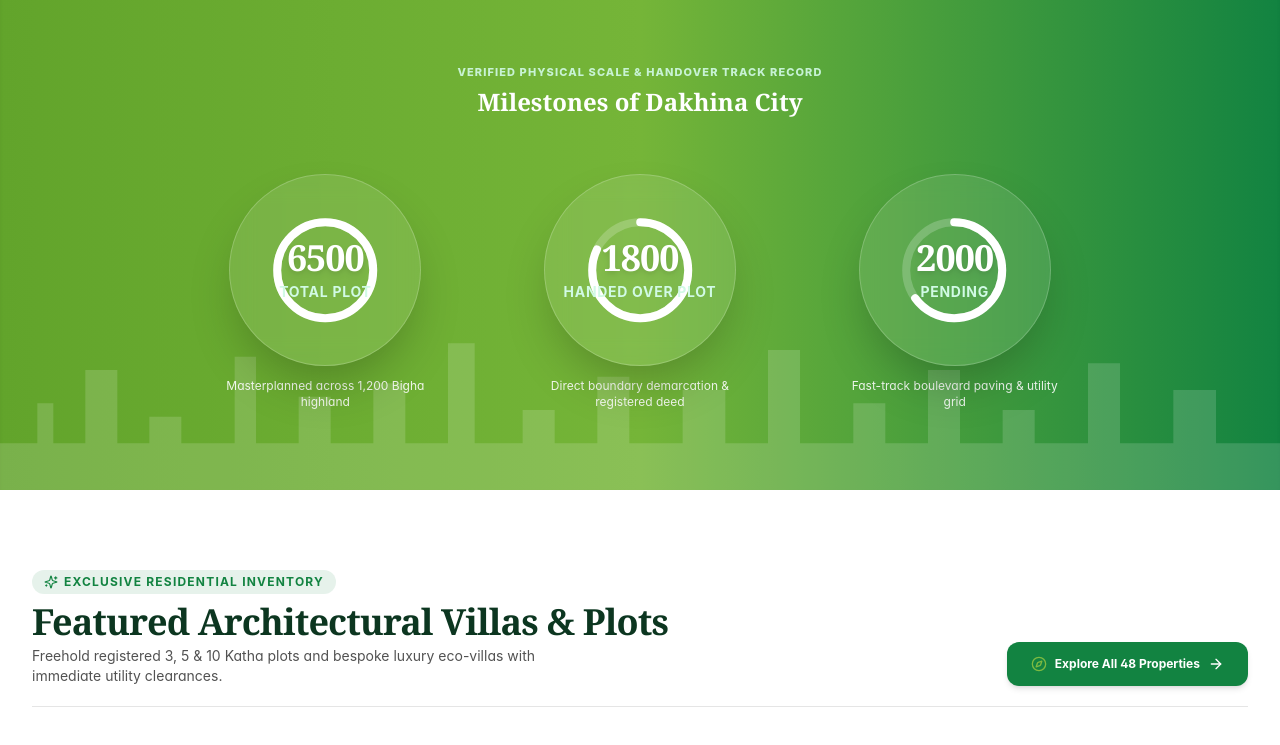
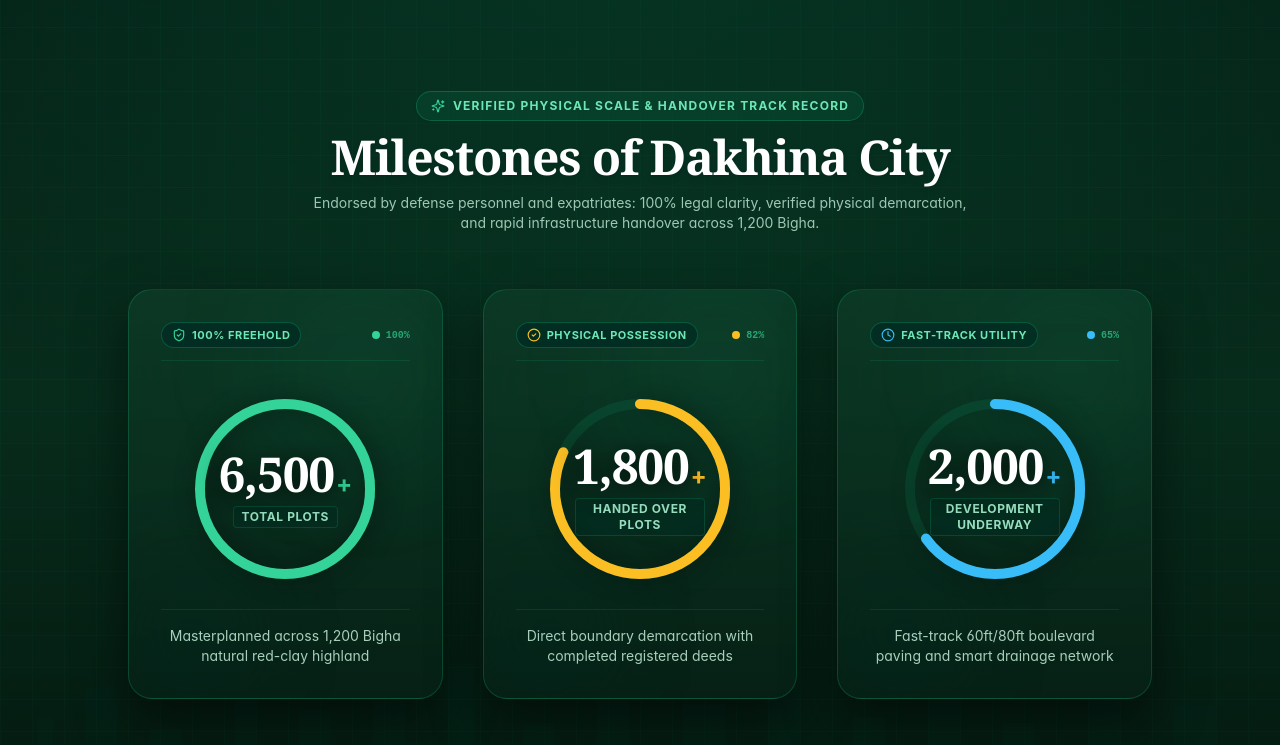
Before and after one commit to sahidulanik3-collab/dakhinagroup-redesign, a React (Vite) app: page / in a window 1280 px wide. Shown: the part 2640-3385 px from the top of the page. Built offline with nearby package versions, Linux system fonts and the light colour scheme.

Commit message:
style: upgrade milestone gauge banner with deep royal forest green palette, animated counting numbers, and enhanced contrast

```diff
--- a/src/components/home/MilestoneGaugeBanner.tsx
+++ b/src/components/home/MilestoneGaugeBanner.tsx
@@ -1,52 +1,235 @@
-import React from 'react';
+import React, { useEffect, useState, useRef } from 'react';
 import { useLanguage } from '../../hooks/useLanguage';
+import { toBanglaDigits } from '../../lib/utils';
+import { Sparkles, ShieldCheck, CheckCircle2, Clock } from 'lucide-react';
 
 interface MetricGauge {
-  value: string;
+  target: number;
+  suffix?: string;
   label: { en: string; bn: string };
+  badge: { en: string; bn: string };
   subtext: { en: string; bn: string };
-  percentage: number; // 0 to 100 for circular stroke
+  percentage: number; // 0 to 100
+  accentColor: string;
 }
 
 const GAUGES: MetricGauge[] = [
   {
-    value: '6500',
-    label: { en: 'Total Plot', bn: 'মোট প্লট' },
+    target: 6500,
+    suffix: '+',
+    label: { en: 'Total Plots', bn: 'মোট প্লট' },
+    badge: { en: '100% Freehold', bn: '১০০% নিষ্কণ্টক দাগ-খতিয়ান' },
     subtext: {
-      en: 'Masterplanned across 1,200 Bigha highland',
-      bn: '১২০০ বিঘায় পরিকল্পিত আবাসন ব্লক',
+      en: 'Masterplanned across 1,200 Bigha natural red-clay highland',
+      bn: '১২০০ বিঘায় পরিকল্পিত প্রাকৃতিক লাল মাটির উঁচু ভূমি',
     },
     percentage: 100,
+    accentColor: '#34d399', // bright emerald
   },
   {
-    value: '1800',
-    label: { en: 'Handed Over Plot', bn: 'হস্তান্তরকৃত প্লট' },
+    target: 1800,
+    suffix: '+',
+    label: { en: 'Handed Over Plots', bn: 'হস্তান্তরকৃত প্লট' },
+    badge: { en: 'Physical Possession', bn: 'বাস্তব দখল ও নামজারি' },
     subtext: {
-      en: 'Direct boundary demarcation & registered deed',
-      bn: 'সরাসরি সীমানা প্রাচীর ও দলিল হস্তান্তর সম্পন্ন',
+      en: 'Direct boundary demarcation with completed registered deeds',
+      bn: 'সরাসরি সীমানা প্রাচীর ও রেজিস্ট্রিকৃত দলিল হস্তান্তর সম্পন্ন',
     },
     percentage: 82,
+    accentColor: '#fbbf24', // warm gold
   },
   {
-    value: '2000',
-    label: { en: 'Pending', bn: 'প্রক্রিয়াধীন প্লট' },
+    target: 2000,
+    suffix: '+',
+    label: { en: 'Development Underway', bn: 'প্রক্রিয়াধীন প্লট' },
+    badge: { en: 'Fast-Track Utility', bn: 'সড়ক ও ইউটিলিটি চলমান' },
     subtext: {
-      en: 'Fast-track boulevard paving & utility grid',
-      bn: 'সড়ক পাকাকরণ ও ইউটিলিটি সংযোগ চলমান',
+      en: 'Fast-track 60ft/80ft boulevard paving and smart drainage network',
+      bn: '৬০ ও ৮০ ফুট প্রশস্ত সড়ক পাকাকরণ ও আধুনিক ড্রেনেজ ব্যবস্থা',
     },
     percentage: 65,
+    accentColor: '#38bdf8', // crisp cyan
   },
 ];
 
+interface AnimatedGaugeCardProps {
+  gauge: MetricGauge;
+  hasStarted: boolean;
+  isBn: boolean;
+  icon: React.ReactNode;
+}
+
+const AnimatedGaugeCard: React.FC<AnimatedGaugeCardProps> = ({
+  gauge,
+  hasStarted,
+  isBn,
+  icon,
+}) => {
+  const [currentVal, setCurrentVal] = useState(0);
+
+  useEffect(() => {
+    if (!hasStarted) return;
+    let startTimestamp: number | null = null;
+    const duration = 2200; // 2.2 seconds smooth count
+    let animationFrameId: number;
+
+    const step = (timestamp: number) => {
+      if (!startTimestamp) startTimestamp = timestamp;
+      const progress = Math.min((timestamp - startTimestamp) / duration, 1);
+      // Smooth ease-out quad curve
+      const easedProgress = 1 - Math.pow(1 - progress, 3);
+      setCurrentVal(Math.floor(easedProgress * gauge.target));
+
+      if (progress < 1) {
+        animationFrameId = window.requestAnimationFrame(step);
+      } else {
+        setCurrentVal(gauge.target);
+      }
+    };
+
+    animationFrameId = window.requestAnimationFrame(step);
+    return () => window.cancelAnimationFrame(animationFrameId);
+  }, [hasStarted, gauge.target]);
+
+  const displayCount = isBn
+    ? toBanglaDigits(currentVal)
+    : currentVal.toLocaleString();
+
+  // SVG circular gauge math
+  const size = 180;
+  const strokeWidth = 10;
+  const radius = (size - strokeWidth) / 2;
+  const circumference = radius * 2 * Math.PI;
+  // Animate stroke dashoffset when hasStarted is true
+  const strokeDashoffset = hasStarted
+    ? circumference - (gauge.percentage / 100) * circumference
+    : circumference;
+
+  return (
+    <div className="relative p-6 sm:p-8 rounded-3xl bg-gradient-to-b from-[#0d3b27]/80 via-[#0a2f1f]/90 to-[#062015] backdrop-blur-xl border border-emerald-500/25 shadow-[0_20px_50px_rgba(0,0,0,0.5)] hover:border-emerald-400/50 transition-all duration-500 hover:-translate-y-2 group overflow-hidden flex flex-col items-center text-center">
+      {/* Subtle Ambient Radial Highlight */}
+      <div className="absolute top-0 right-0 w-40 h-40 bg-emerald-500/10 rounded-full blur-3xl pointer-events-none group-hover:bg-emerald-400/20 transition-all duration-500" />
+      <div className="absolute bottom-0 left-0 w-32 h-32 bg-emerald-950/40 rounded-full blur-2xl pointer-events-none" />
+
+      {/* Top Header Tag Badge */}
+      <div className="w-full flex items-center justify-between gap-2 mb-6 pb-3 border-b border-emerald-500/15 relative z-10">
+        <div className="inline-flex items-center gap-1.5 px-2.5 py-1 rounded-full bg-emerald-950/80 border border-emerald-500/30 text-[10px] sm:text-[11px] font-bold tracking-wider text-emerald-300 uppercase">
+          {icon}
+          <span>{isBn ? gauge.badge.bn : gauge.badge.en}</span>
+        </div>
+        <div className="flex items-center gap-1.5">
+          <span className="flex h-2 w-2 relative">
+            <span
+              className="animate-ping absolute inline-flex h-full w-full rounded-full opacity-75"
+              style={{ backgroundColor: gauge.accentColor }}
+            />
+            <span
+              className="relative inline-flex rounded-full h-2 w-2"
+              style={{ backgroundColor: gauge.accentColor }}
+            />
+          </span>
+          <span className="text-[10px] font-mono text-emerald-400/70 font-semibold uppercase">
+            {gauge.percentage}%
+          </span>
+        </div>
+      </div>
+
+      {/* Circular Speedometer Gauge Meter */}
+      <div className="relative h-44 w-44 sm:h-48 sm:w-48 flex items-center justify-center my-2 relative z-10">
+        <svg
+          height={size}
+          width={size}
+          className="transform -rotate-90 drop-shadow-[0_4px_12px_rgba(0,0,0,0.4)]"
+        >
+          {/* Background Track Circle */}
+          <circle
+            stroke="rgba(16, 185, 129, 0.12)"
+            fill="transparent"
+            strokeWidth={strokeWidth}
+            r={radius}
+            cx={size / 2}
+            cy={size / 2}
+          />
+
+          {/* Active Animated Progress Arc */}
+          <circle
+            stroke={gauge.accentColor}
+            fill="transparent"
+            strokeWidth={strokeWidth}
+            strokeDasharray={`${circumference} ${circumference}`}
+            style={{
+              strokeDashoffset,
+              transition: 'stroke-dashoffset 2.2s cubic-bezier(0.16, 1, 0.3, 1)',
+            }}
+            strokeLinecap="round"
+            r={radius}
+            cx={size / 2}
+            cy={size / 2}
+          />
+        </svg>
+
+        {/* Center Text Container: Animated Count + Crisp Label */}
+        <div className="absolute inset-0 flex flex-col items-center justify-center text-center px-2 pointer-events-none">
+          <div className="flex items-baseline justify-center">
+            <span className="text-3xl sm:text-4xl lg:text-5xl font-serif font-black text-white tracking-tight drop-shadow-[0_2px_12px_rgba(0,0,0,0.8)]">
+              {displayCount}
+            </span>
+            <span
+              className="text-xl sm:text-2xl font-bold ml-0.5"
+              style={{ color: gauge.accentColor }}
+            >
+              {gauge.suffix}
+            </span>
+          </div>
+
+          <span className="text-[11px] sm:text-xs font-bold uppercase tracking-wider text-emerald-200/90 mt-1.5 px-2 py-0.5 rounded bg-emerald-950/60 border border-emerald-500/20 max-w-[130px] leading-tight">
+            {isBn ? gauge.label.bn : gauge.label.en}
+          </span>
+        </div>
+      </div>
+
+      {/* Bottom Subtext Description with High Legibility */}
+      <div className="w-full mt-4 pt-4 border-t border-emerald-500/15 relative z-10">
+        <p className="text-xs sm:text-sm text-emerald-100/80 font-sans leading-relaxed">
+          {isBn ? gauge.subtext.bn : gauge.subtext.en}
+        </p>
+      </div>
+    </div>
+  );
+};
+
 export const MilestoneGaugeBanner: React.FC = () => {
   const { isBn } = useLanguage();
+  const [hasStarted, setHasStarted] = useState(false);
+  const sectionRef = useRef<HTMLElement>(null);
+
+  useEffect(() => {
+    const observer = new IntersectionObserver(
+      ([entry]) => {
+        if (entry.isIntersecting && !hasStarted) {
+          setHasStarted(true);
+        }
+      },
+      { threshold: 0.15 }
+    );
+
+    if (sectionRef.current) observer.observe(sectionRef.current);
+    return () => observer.disconnect();
+  }, [hasStarted]);
 
   return (
-    <section className="relative overflow-hidden bg-gradient-to-r from-[#62a42b] via-[#75b538] to-[#128341] text-white py-14 sm:py-16 shadow-inner">
-      {/* City Skyline Outline SVG Vector Background */}
-      <div className="absolute inset-0 opacity-15 pointer-events-none flex items-end">
+    <section
+      ref={sectionRef}
+      className="relative overflow-hidden bg-gradient-to-b from-[#041d13] via-[#072c1c] to-[#041a10] text-white py-16 sm:py-24 border-y border-emerald-500/20 shadow-2xl"
+    >
+      {/* Background Architectural Mesh & Top Radial Ambient Glow */}
+      <div className="absolute inset-0 bg-[radial-gradient(ellipse_80%_80%_at_50%_-20%,rgba(16,185,129,0.18),transparent)] pointer-events-none" />
+      <div className="absolute inset-0 bg-[linear-gradient(to_right,#10b98108_1px,transparent_1px),linear-gradient(to_bottom,#10b98108_1px,transparent_1px)] bg-[size:32px_32px] pointer-events-none" />
+
+      {/* City Skyline Outline Vector Background at the bottom */}
+      <div className="absolute inset-x-0 bottom-0 opacity-20 pointer-events-none flex items-end">
         <svg
-          className="w-full h-32 sm:h-40 text-white"
+          className="w-full h-28 sm:h-36 text-emerald-950"
           viewBox="0 0 1200 120"
           preserveAspectRatio="none"
           fill="currentColor"
@@ -56,80 +239,52 @@
       </div>
 
       <div className="max-w-7xl mx-auto px-4 sm:px-6 lg:px-8 relative z-10">
-        <div className="text-center max-w-2xl mx-auto mb-10 space-y-1">
-          <span className="text-[11px] font-extrabold uppercase tracking-widest text-emerald-100/90">
-            {isBn ? 'বাস্তবায়িত অর্জন ও প্রকল্পের চিত্র' : 'Verified Physical Scale & Handover Track Record'}
-          </span>
-          <h2 className="text-xl sm:text-2xl font-serif font-black text-white">
+        {/* Section Header */}
+        <div className="text-center max-w-3xl mx-auto mb-14 space-y-3">
+          <div className="inline-flex items-center gap-2 px-3.5 py-1.5 rounded-full bg-emerald-500/10 border border-emerald-500/30 text-emerald-300 text-xs font-bold uppercase tracking-widest shadow-sm">
+            <Sparkles className="h-3.5 w-3.5 text-emerald-400" />
+            <span>
+              {isBn
+                ? 'বাস্তবায়িত অর্জন ও প্রকল্পের চিত্র'
+                : 'Verified Physical Scale & Handover Track Record'}
+            </span>
+          </div>
+
+          <h2 className="text-2xl sm:text-4xl lg:text-5xl font-serif font-black text-white tracking-tight drop-shadow-md">
             {isBn ? 'দখিনা সিটির বাস্তব অগ্রগতি' : 'Milestones of Dakhina City'}
           </h2>
+
+          <p className="text-xs sm:text-sm text-emerald-100/75 leading-relaxed max-w-2xl mx-auto">
+            {isBn
+              ? 'আইনি বিশুদ্ধতা, নিষ্কণ্টক রেজিস্ট্রেশন এবং প্রতিরক্ষা বাহিনীর কর্মকর্তাদের আস্থায় গড়ে ওঠা ১২০০ বিঘার স্বয়ংসম্পূর্ণ আবাসন মেগা প্রকল্প।'
+              : 'Endorsed by defense personnel and expatriates: 100% legal clarity, verified physical demarcation, and rapid infrastructure handover across 1,200 Bigha.'}
+          </p>
         </div>
 
-        {/* 3 Speedometer/Odometer Gauge Circles */}
-        <div className="grid grid-cols-1 sm:grid-cols-3 gap-8 sm:gap-12 max-w-4xl mx-auto items-center">
-          {GAUGES.map((gauge, idx) => {
-            const radius = 64;
-            const stroke = 8;
-            const normalizedRadius = radius - stroke * 2;
-            const circumference = normalizedRadius * 2 * Math.PI;
-            const strokeDashoffset = circumference - (gauge.percentage / 100) * circumference;
-
-            return (
-              <div
-                key={idx}
-                className="group flex flex-col items-center text-center p-4 transition-transform hover:-translate-y-1 duration-300"
-              >
-                {/* Circular Gauge Frame */}
-                <div className="relative h-44 w-44 sm:h-48 sm:w-48 rounded-full bg-white/10 backdrop-blur-md border border-white/20 p-2 shadow-2xl flex items-center justify-center">
-                  <svg
-                    height={radius * 2.6}
-                    width={radius * 2.6}
-                    className="transform -rotate-90"
-                  >
-                    {/* Background Ring */}
-                    <circle
-                      stroke="rgba(255, 255, 255, 0.2)"
-                      fill="transparent"
-                      strokeWidth={stroke}
-                      r={normalizedRadius}
-                      cx={radius * 1.3}
-                      cy={radius * 1.3}
-                    />
-                    {/* Foreground Active Ring */}
-                    <circle
-                      stroke="#ffffff"
-                      fill="transparent"
-                      strokeWidth={stroke}
-                      strokeDasharray={circumference + ' ' + circumference}
-                      style={{ strokeDashoffset }}
-                      strokeLinecap="round"
-                      r={normalizedRadius}
-                      cx={radius * 1.3}
-                      cy={radius * 1.3}
-                      className="transition-all duration-1000 ease-out"
-                    />
-                  </svg>
-
-                  {/* Inner Content */}
-                  <div className="absolute inset-0 flex flex-col items-center justify-center text-center px-4">
-                    <span className="text-3xl sm:text-4xl font-extrabold font-serif text-white tracking-tight drop-shadow-md">
-                      {gauge.value}
-                    </span>
-                    <span className="text-xs sm:text-sm font-bold uppercase tracking-wider text-emerald-100 mt-1">
-                      {isBn ? gauge.label.bn : gauge.label.en}
-                    </span>
-                  </div>
-                </div>
-
-                {/* Subtext description */}
-                <p className="text-xs text-white/90 mt-3 max-w-[220px] font-sans">
-                  {isBn ? gauge.subtext.bn : gauge.subtext.en}
-                </p>
-              </div>
-            );
-          })}
+        {/* 3 Animated Speedometer Gauge Cards */}
+        <div className="grid grid-cols-1 md:grid-cols-3 gap-8 sm:gap-10 max-w-5xl mx-auto items-stretch">
+          <AnimatedGaugeCard
+            gauge={GAUGES[0]}
+            hasStarted={hasStarted}
+            isBn={isBn}
+            icon={<ShieldCheck className="w-3.5 h-3.5 text-emerald-400" />}
+          />
+          <AnimatedGaugeCard
+            gauge={GAUGES[1]}
+            hasStarted={hasStarted}
+            isBn={isBn}
+            icon={<CheckCircle2 className="w-3.5 h-3.5 text-amber-400" />}
+          />
+          <AnimatedGaugeCard
+            gauge={GAUGES[2]}
+            hasStarted={hasStarted}
+            isBn={isBn}
+            icon={<Clock className="w-3.5 h-3.5 text-sky-400" />}
+          />
         </div>
       </div>
     </section>
   );
 };
+
+export default MilestoneGaugeBanner;
```
